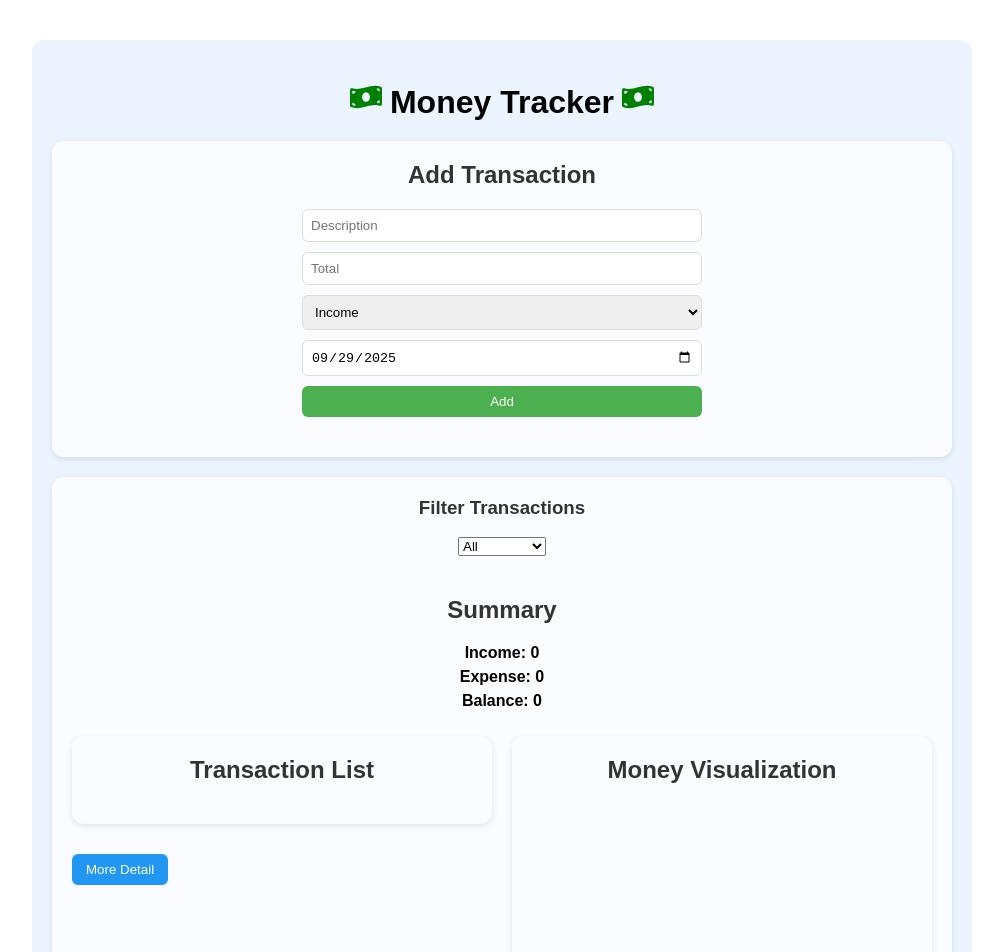
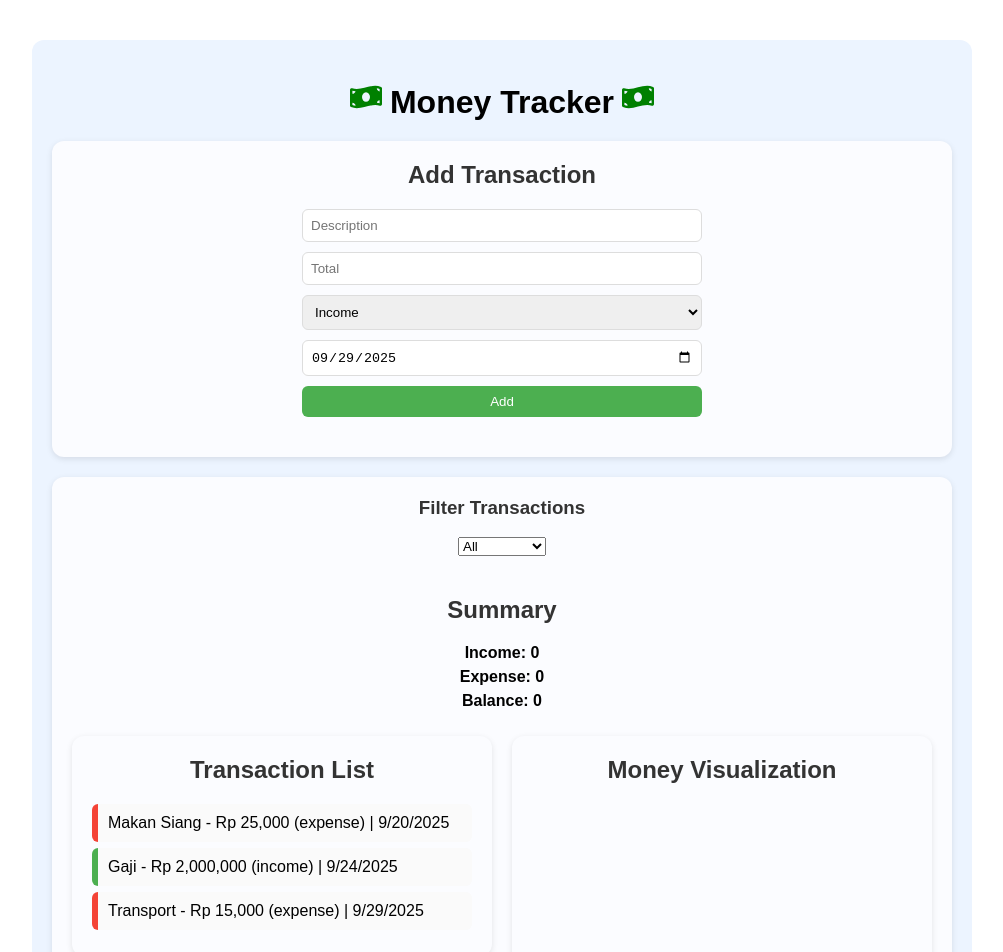
Before and after one commit to ReginaAyumi/react-money, a React (Create React App) app: page / in a window 1280 px wide. Shown: the top 952 px of the page, without its empty margins (138-1141 px from the left). Built offline with nearby package versions, Linux system fonts and the light colour scheme.

Commit message:
add local fetch api

```diff
--- /dev/null
+++ b/public/transactions.json
@@ -0,0 +1,5 @@
+[
+  { "id": 1, "description": "Makan Siang", "amount": 25000, "type": "expense", "date": "2025-09-20" },
+  { "id": 2, "description": "Gaji", "amount": 2000000, "type": "income", "date": "2025-09-24" },
+  { "id": 3, "description": "Transport", "amount": 15000, "type": "expense", "date": "2025-09-29" }
+]
--- a/src/TransactionList.jsx
+++ b/src/TransactionList.jsx
@@ -1,27 +1,35 @@
-import { Link } from "react-router-dom";
+import React, { useEffect, useState } from "react";
 
-function TransactionList({ transactions, onDelete }) {
-  const handleDelete = (id) => {
-    const confirmDelete = window.confirm("Do you want to delete this transaction?");
-    if (confirmDelete) {
-      onDelete(id);
-      alert("Transaction deleted successfully!");
-    }
-  };
+function TransactionList() {
+  const [transactions, setTransactions] = useState([]);
+  const [loading, setLoading] = useState(true);
 
-  const latestTransactions = [...transactions]
-    .sort((a, b) => new Date(b.date) - new Date(a.date))
-    .slice(0, 5);
+  useEffect(() => {
+    const fetchTransactions = async () => {
+      try {
+        const res = await fetch("/transactions.json");
+        const data = await res.json();
+        setTransactions(data);
+      } catch (err) {
+        console.error("Error fetching transactions:", err);
+      } finally {
+        setLoading(false);
+      }
+    };
+
+    fetchTransactions();
+  }, []);
+
+  if (loading) return <p>Loading transactions...</p>;
 
   return (
     <div className="card">
       <h2>Transaction List</h2>
       <ul>
-        {latestTransactions.map((t) => (
+        {transactions.map((t) => (
           <li key={t.id} className={t.type}>
-            {t.description} - {t.amount} ({t.type}) |{" "}
-            {new Date(t.date).toLocaleDateString()}{" "}
-            <button onClick={() => handleDelete(t.id)}>Delete</button>
+            {t.description} - Rp {t.amount.toLocaleString()} ({t.type}) |{" "}
+            {new Date(t.date).toLocaleDateString()}
           </li>
         ))}
       </ul>
```
